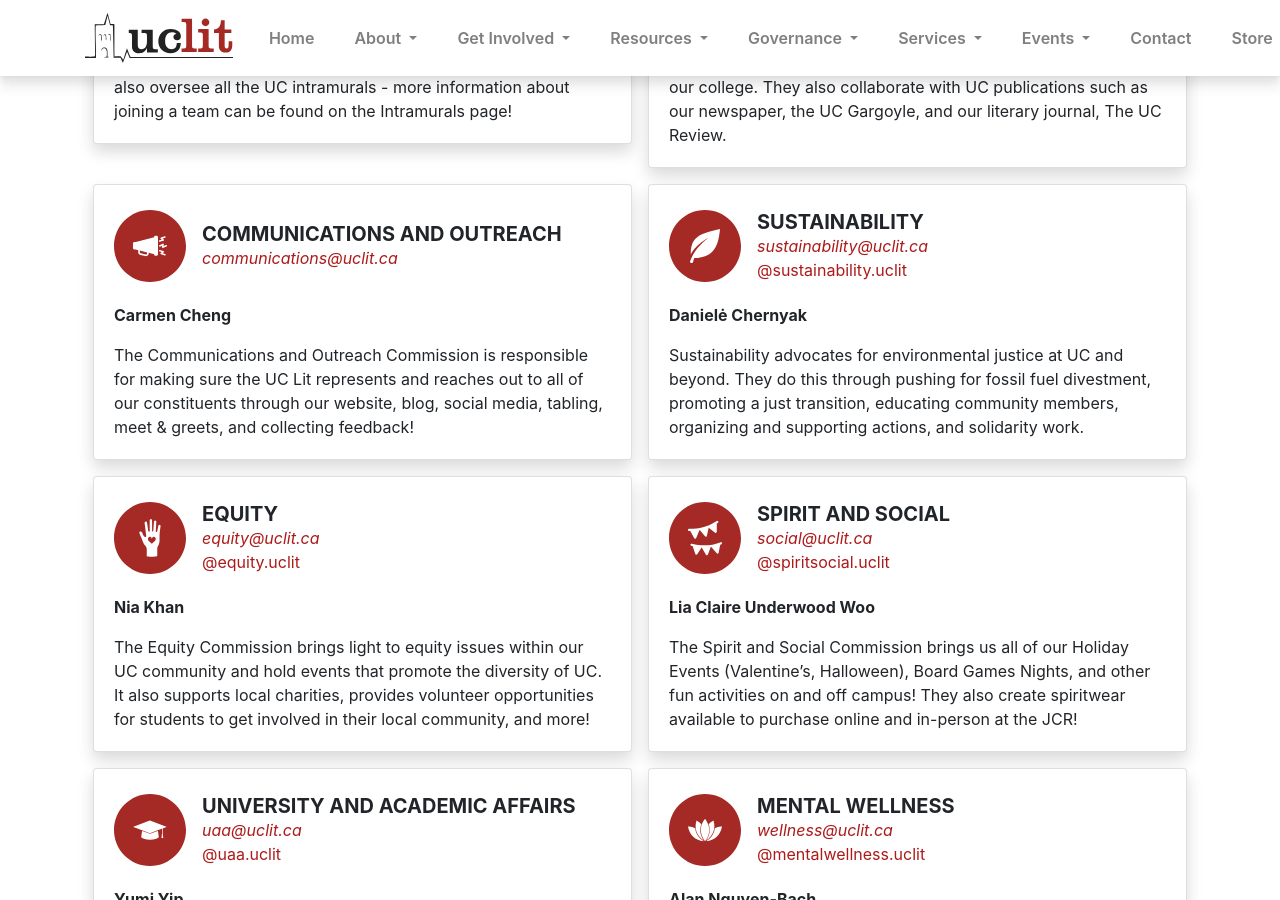
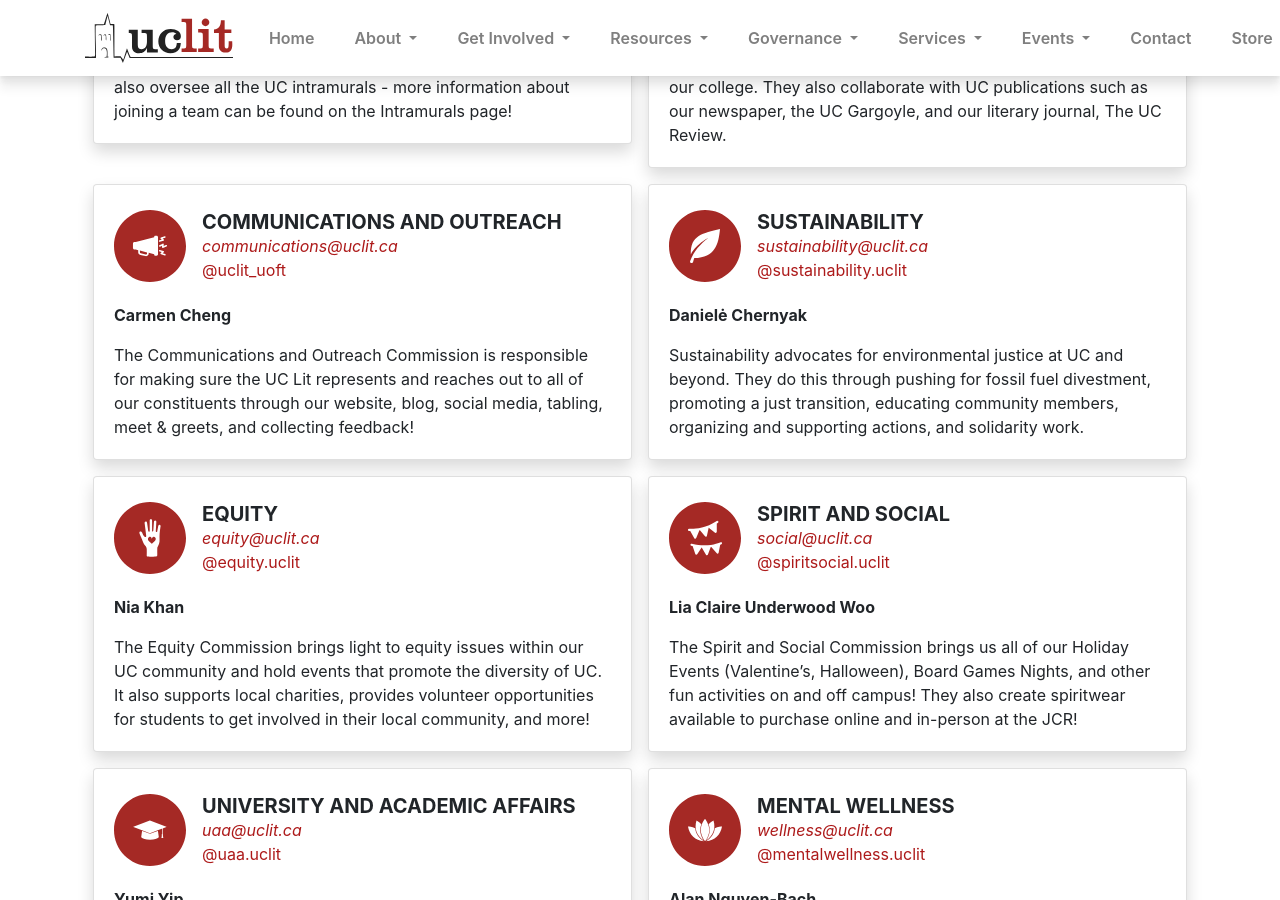
Before and after one commit to uclit-webmaster/uclit-site, a Jekyll site: the page built from get-involved/commissions.html, in a window 1280 px wide and 900 px high, scrolled down 356 px. Built offline with Jekyll 4.4.1, drawn with Linux system fonts in a browser that asks for light colours; nearby versions of some CDN libraries.

Commit message:
Update commissions.yml

```diff
--- a/_data/commissions.yml
+++ b/_data/commissions.yml
@@ -27,6 +27,7 @@
   image: assets/images/commissions-icons/scc.svg
   email: communications@uclit.ca
   commissioners: Carmen Cheng
+  instagram: <a href="https://www.instagram.com/uclit_uoft">@uclit_uoft</a>
   description: The Communications and Outreach Commission is responsible for making sure the UC Lit represents and reaches out to all of our constituents through our website, blog, social media, tabling, meet & greets, and collecting feedback!
 
 - name: SUSTAINABILITY
```
